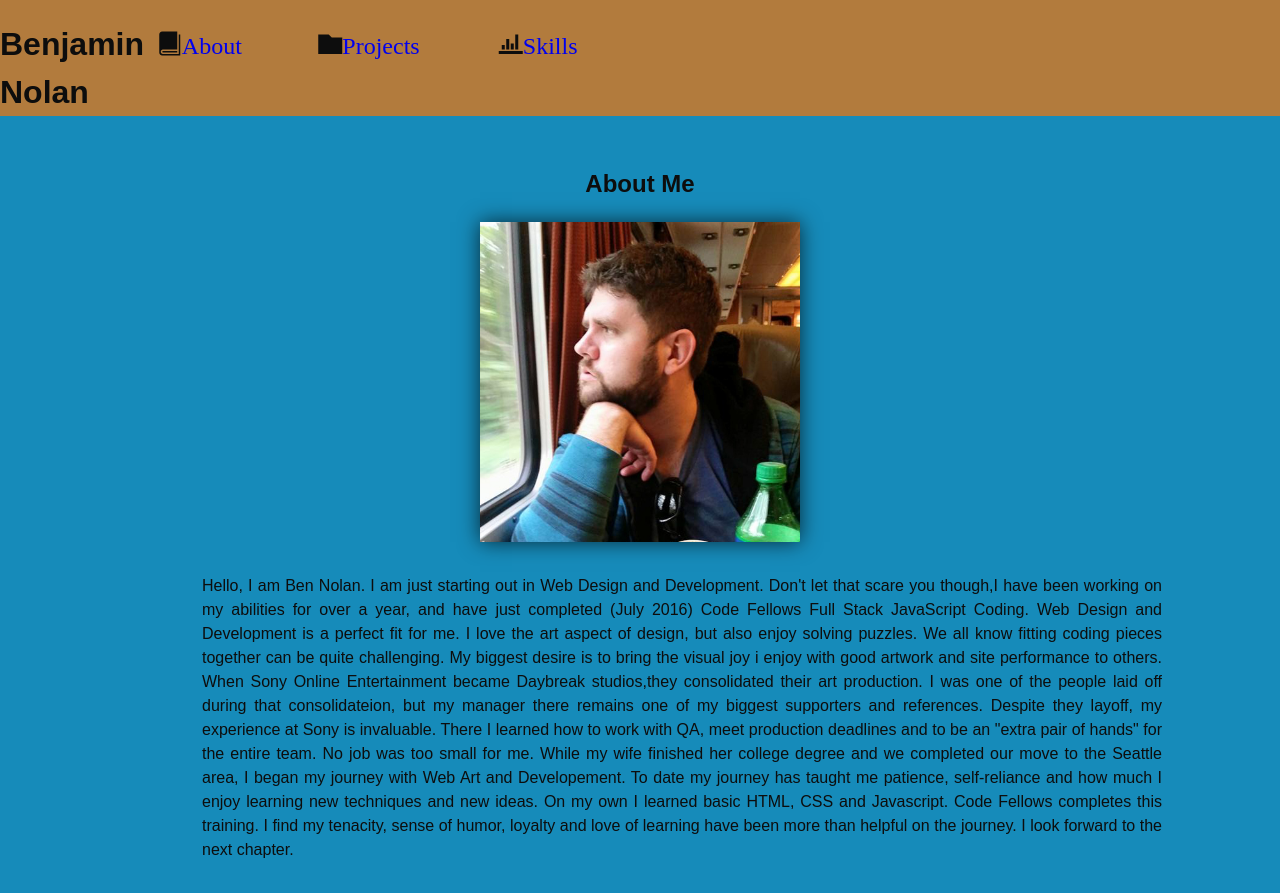
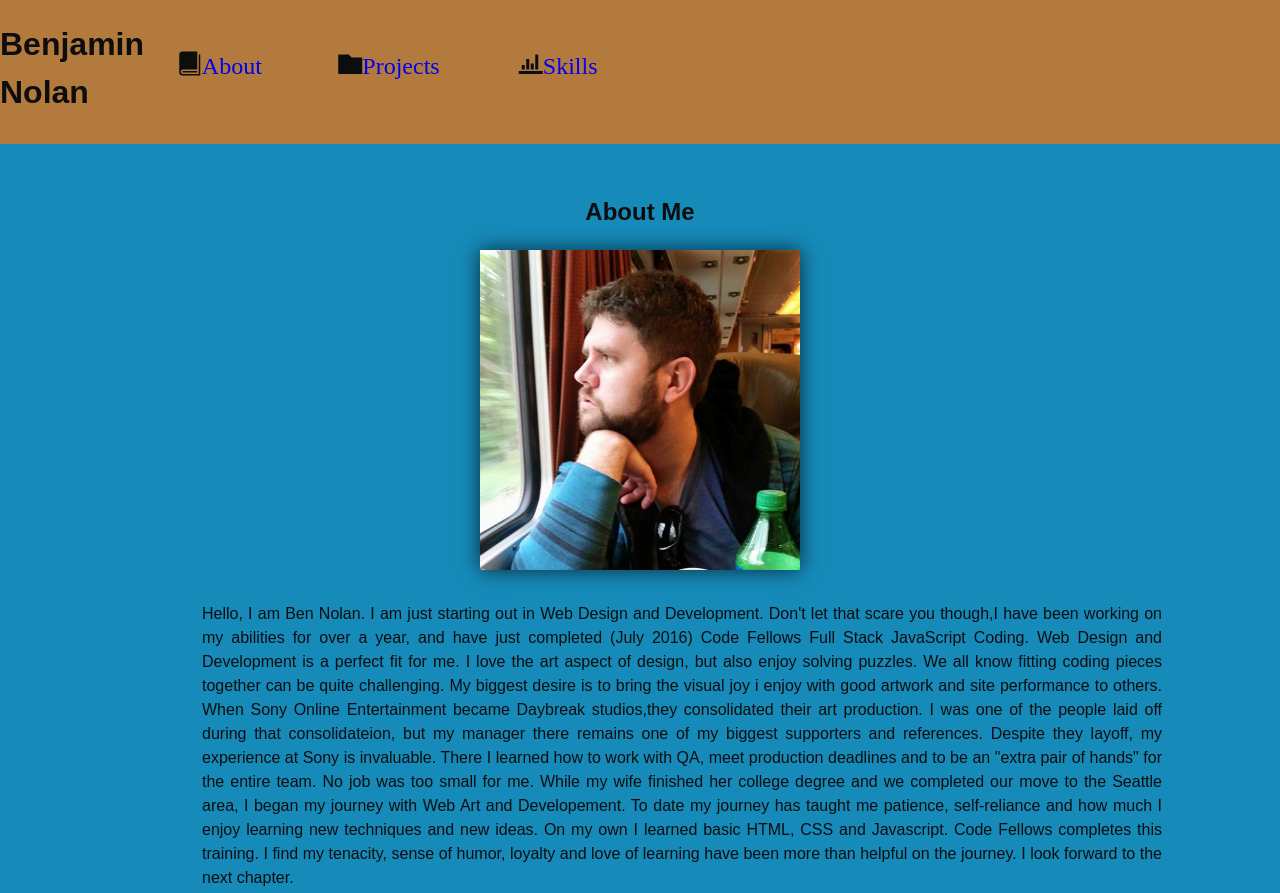
Before and after one commit to bonecrushereb/portfolio, a website: page index.html in a window 1280 px wide. Shown: the top 893 px of the page. Drawn offline with nearby package versions, Linux system fonts and the light colour scheme; a script that the page names is missing; files whose address does not match are found by name.

Commit message:
adjusting nav header in media query

```diff
--- a/styles/state.css
+++ b/styles/state.css
@@ -39,7 +39,7 @@
     position: relative;
     text-align: center;
     width: 100%;
-    margin: 20px;
+    margin: 40px;
     padding: 0;
     list-style: none;
   }
```
